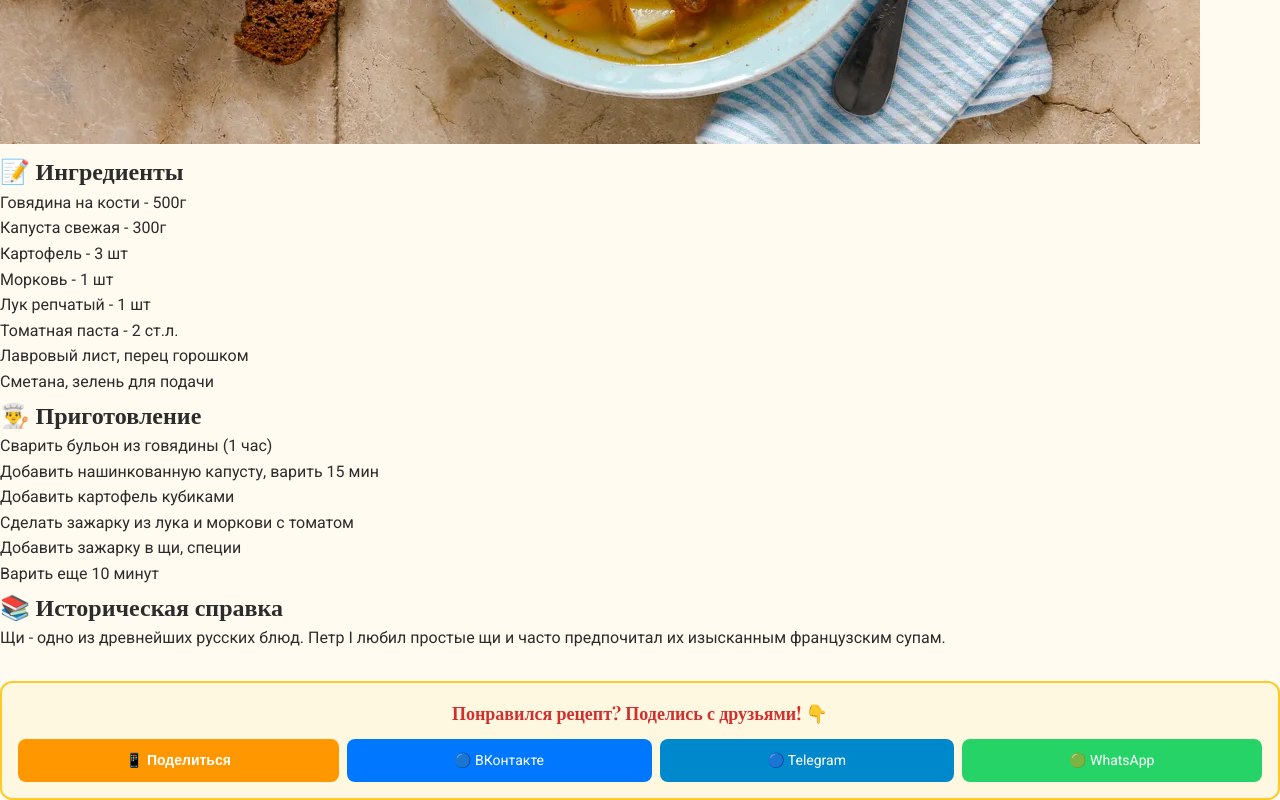
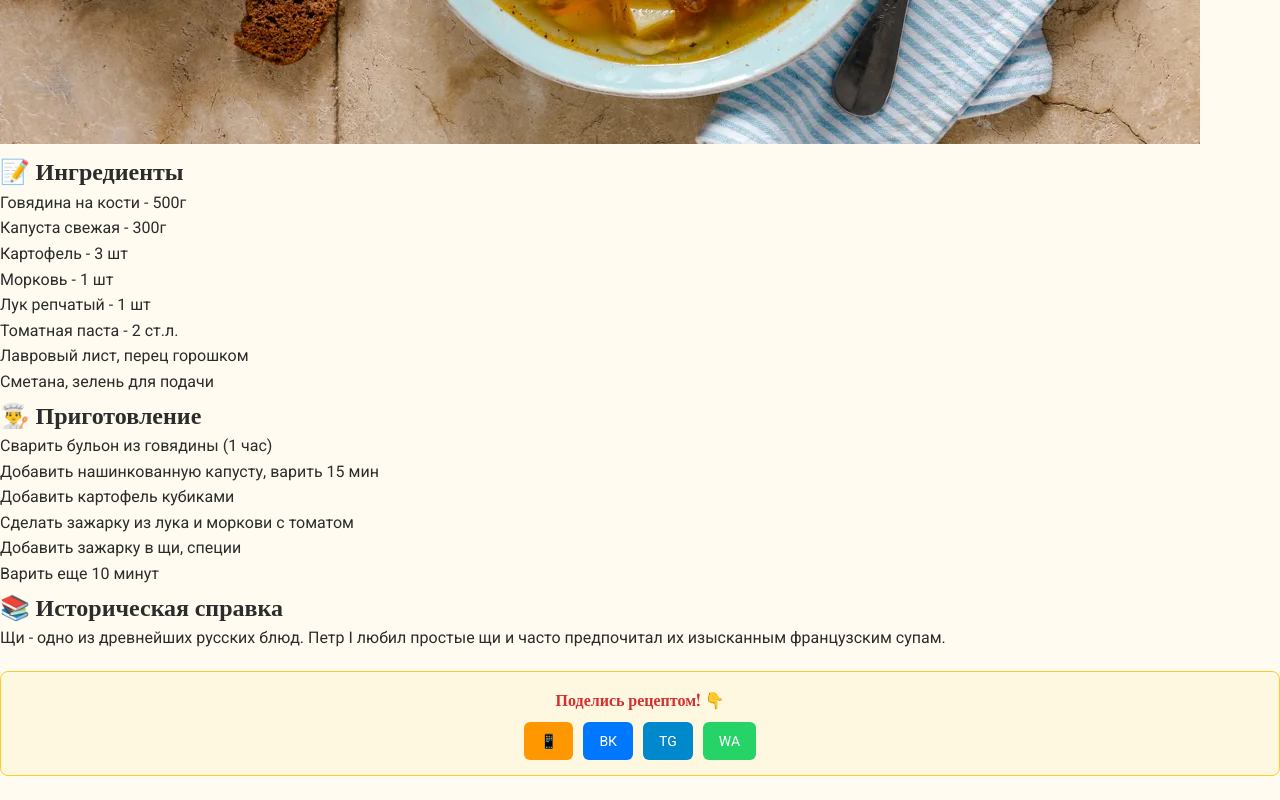
Before and after one commit to svideoproekt-ship-it/russka-kuhnya-9551, a React (Vite) app: page /recipe/1 in a window 1280 px wide. Shown: the part 651-1451 px from the top of the page. After the commit the page ends 1427 px from the top, so only its background shows below. Built offline with nearby package versions, Linux system fonts and the light colour scheme; a web font is replaced by a local one.

Commit message:
Update ShareButtons.jsx

```diff
--- a/src/components/ShareButtons.jsx
+++ b/src/components/ShareButtons.jsx
@@ -20,41 +20,41 @@ const ShareButtons = ({ title }) => {
 
   return (
     <div style={{
-      marginTop: '30px',
-      padding: '16px',
+      marginTop: '20px',
+      padding: '15px',
       background: '#fff8e1',
-      borderRadius: '12px',
-      border: '2px solid #ffca28',
-      maxWidth: '100%',
+      borderRadius: '8px',
+      border: '1px solid #ffca28',
+      width: '100%',
       boxSizing: 'border-box'
     }}>
-      <h3 style={{ margin: '0 0 12px 0', fontSize: '18px', color: '#d32f2f', textAlign: 'center' }}>
-        Понравился рецепт? Поделись с друзьями! 👇
+      <h3 style={{ margin: '0 0 10px 0', fontSize: '16px', color: '#d32f2f', textAlign: 'center' }}>
+        Поделись рецептом! 👇
       </h3>
 
       <div style={{
         display: 'flex',
         justifyContent: 'center',
-        gap: '8px',
+        gap: '10px',
         flexWrap: 'wrap'
       }}>
         <button
           onClick={handleNativeShare}
-          style={{ padding: '10px 16px', fontSize: '14px', cursor: 'pointer', background: '#ff9800', color: 'white', border: 'none', borderRadius: '8px', fontWeight: 'bold', flex: '1 1 auto', minWidth: '120px' }}
+          style={{ padding: '8px 16px', fontSize: '14px', cursor: 'pointer', background: '#ff9800', color: 'white', border: 'none', borderRadius: '6px', fontWeight: 'bold' }}
         >
-          📱 Поделиться
+          📱
         </button>
 
-        <a href={vkLink} target="_blank" rel="noopener noreferrer" style={{ padding: '10px 16px', fontSize: '14px', background: '#0077FF', color: 'white', textDecoration: 'none', borderRadius: '8px', display: 'flex', alignItems: 'center', justifyContent: 'center', flex: '1 1 auto', minWidth: '120px' }}>
-          🔵 ВКонтакте
+        <a href={vkLink} target="_blank" rel="noopener noreferrer" style={{ padding: '8px 16px', fontSize: '14px', background: '#0077FF', color: 'white', textDecoration: 'none', borderRadius: '6px' }}>
+          ВК
         </a>
 
-        <a href={tgLink} target="_blank" rel="noopener noreferrer" style={{ padding: '10px 16px', fontSize: '14px', background: '#0088cc', color: 'white', textDecoration: 'none', borderRadius: '8px', display: 'flex', alignItems: 'center', justifyContent: 'center', flex: '1 1 auto', minWidth: '120px' }}>
-          🔵 Telegram
+        <a href={tgLink} target="_blank" rel="noopener noreferrer" style={{ padding: '8px 16px', fontSize: '14px', background: '#0088cc', color: 'white', textDecoration: 'none', borderRadius: '6px' }}>
+          TG
         </a>
 
-        <a href={waLink} target="_blank" rel="noopener noreferrer" style={{ padding: '10px 16px', fontSize: '14px', background: '#25D366', color: 'white', textDecoration: 'none', borderRadius: '8px', display: 'flex', alignItems: 'center', justifyContent: 'center', flex: '1 1 auto', minWidth: '120px' }}>
-          🟢 WhatsApp
+        <a href={waLink} target="_blank" rel="noopener noreferrer" style={{ padding: '8px 16px', fontSize: '14px', background: '#25D366', color: 'white', textDecoration: 'none', borderRadius: '6px' }}>
+          WA
         </a>
       </div>
     </div>
```
